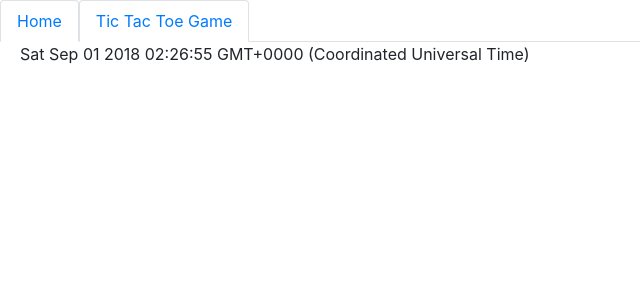
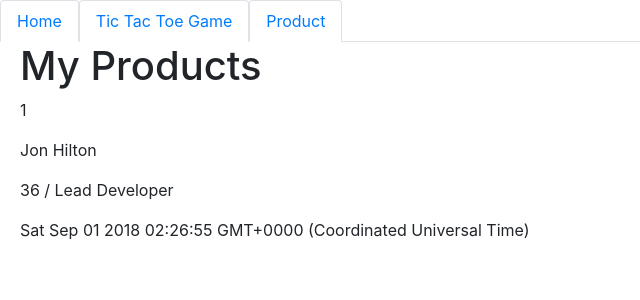
Before and after one commit to cameronrw-nz/ReactTutorials, a React (Create React App) app: page /product in a window 1280 px wide. Shown: the top 300 px of the page, without its empty margins (0-640 px from the left). Built offline with nearby package versions, Linux system fonts and the light colour scheme; no server answers.

Commit message:
Adding Products
Adding a new page for getting products from an ASPWebAPI hosted on a local IIS Server

```diff
--- a/src/Common/DateString.js
+++ b/src/Common/DateString.js
@@ -12,7 +12,7 @@ class DateString extends React.Component {
         this.interval = setInterval(() => this.setState({ time: Date().toLocaleString() }), 1000);
       }
 
-      componentWillUnmount() {
+    componentWillUnmount() {
         clearInterval(this.interval);
       }
 
--- a/src/Main.js
+++ b/src/Main.js
@@ -2,6 +2,7 @@ import React from 'react'
 import { Switch, Route } from 'react-router-dom'
 import Home from './MainDisplay/Home'
 import TicTacToe from './MainDisplay/TicTacToe'
+import Product from './MainDisplay/Product'
 import DateString from './Common/DateString'
 import './styles/index.css';
 
@@ -10,6 +11,7 @@ const Main = () => (
     <Switch>
         <Route exact path='/' component={Home} />
         <Route path='/tictactoe' component={TicTacToe} />
+        <Route path='/product' component={Product} />
     </Switch>
     <DateString />
   </main>
--- /dev/null
+++ b/src/MainDisplay/Product.js
@@ -0,0 +1,51 @@
+import React from 'react';
+
+function ProductRow(props) {
+    return (
+        <tr>
+            <p>{props.product.ProductId}</p>
+            <p>{props.product.ProductName}</p>
+            <p>{props.product.Price}</p>
+        </tr>
+    );
+}
+
+class Product extends React.Component {
+    constructor(props) {
+        super(props);
+
+        this.state =  {
+            "products": [
+                { "ProductId": 1, "ProductName": "Jon Hilton", "Price": "36 / Lead Developer" },
+            ]
+        };
+    }
+
+    async componentDidMount() {
+        const result = await fetch('http://aspwebapi/api/products');
+        const products = await result.json();
+        console.log(products);
+
+        console.log(this.state.products);
+        this.setState({ products });
+        console.log(this.state.products);
+    }
+
+
+
+    render() {
+        return (
+            <div>
+                <h1>My Products</h1>
+                <table className="product-list">
+                    <tbody>
+                        {this.state.products.map(product =>
+                            <ProductRow key={product.id} product={product} />)}
+                    </tbody>
+                </table>
+            </div>
+        );
+    }
+}
+
+export default Product
--- a/src/Navigator.js
+++ b/src/Navigator.js
@@ -19,6 +19,9 @@ class Navigator extends React.Component {
         <NavItem className="nav-item nav-link" eventKey="1" href="/tictactoe">
           Tic Tac Toe Game
         </NavItem>
+        <NavItem className="nav-item nav-link" eventKey="1" href="/product">
+          Product
+        </NavItem>
       </Nav>
     );
   }
```
